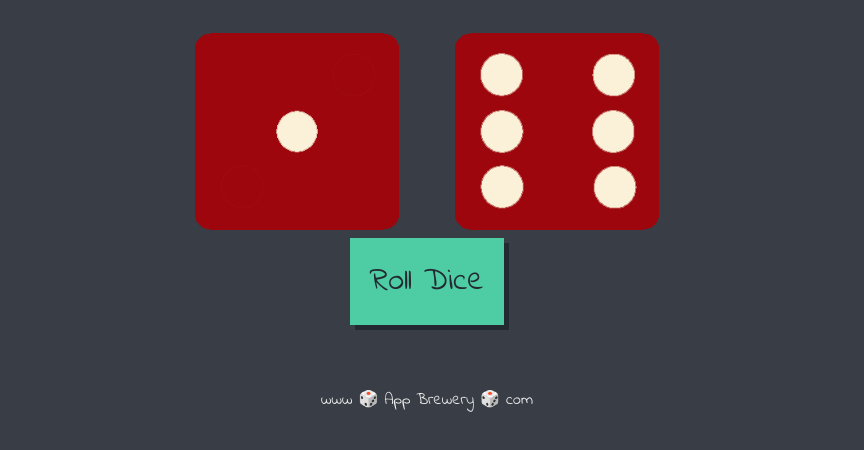
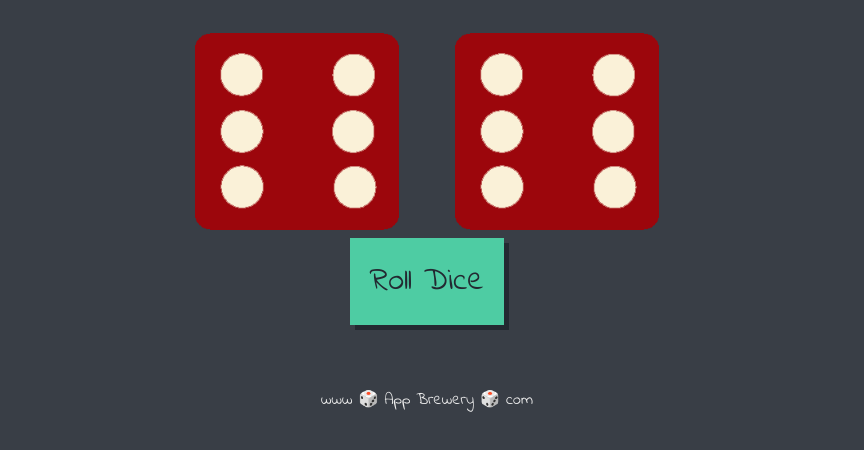
Before and after one commit to molns13/Dice, a plain HTML site: page dicee.html in a window 1280 px wide. Shown: the part 302-752 px from the top of the page, without its empty margins (213-1077 px from the left). Drawn offline with Linux system fonts and the light colour scheme.

Commit message:
Az első játékosnál megváltoztattam az alap számot.

```diff
--- a/dicee.html
+++ b/dicee.html
@@ -15,7 +15,7 @@
 
       <div class="dice">
         <p>Player 1</p>
-        <img class="img1" src="images/dice1.png" />
+        <img class="img1" src="images/dice6.png" />
       </div>
 
       <div class="dice">
```
